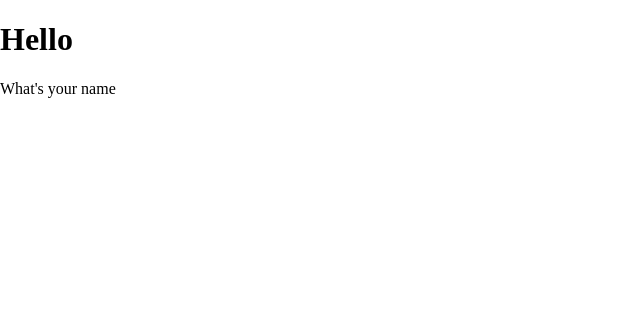
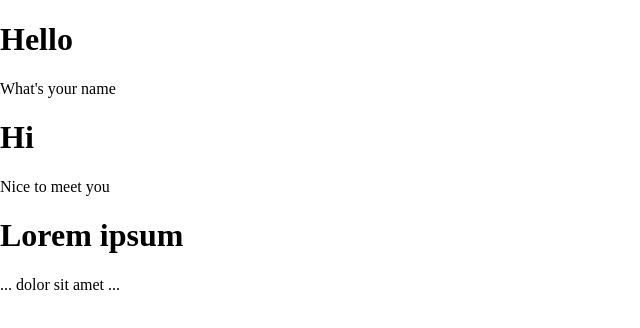
Before and after one commit to daimessdn/mynote, a React (Create React App) app: page / in a window 1280 px wide. Shown: the top 328 px of the page, without its empty margins (0-640 px from the left). Built offline with nearby package versions, Linux system fonts and the light colour scheme.

Commit message:
added 2 more cards...

```diff
--- a/src/App.js
+++ b/src/App.js
@@ -7,6 +7,8 @@ function App() {
   return (
     <div>
       <Card title="Hello" desc="What's your name" />
+      <Card title="Hi" desc="Nice to meet you" />
+      <Card title="Lorem ipsum" desc="... dolor sit amet ..." />
     </div>
   );
 }
```
